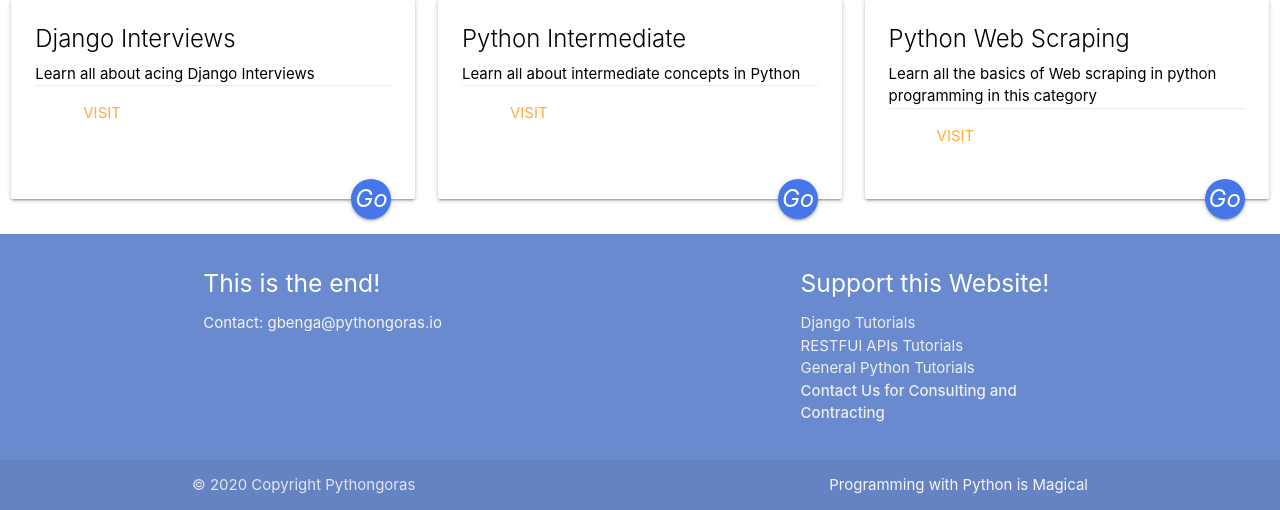
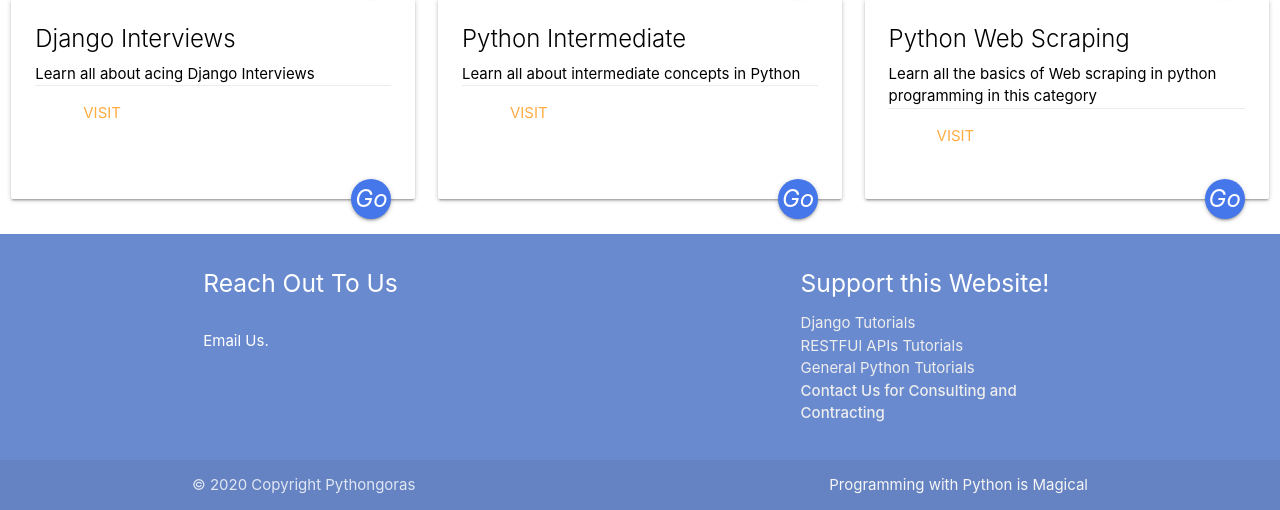
Before and after one commit to gbengaayelab/pythongoras, a Django app: page / in a window 1280 px wide. Shown: the part 483-993 px from the top of the page. Run offline with Django 3.2, Linux system fonts and the light colour scheme; data comes from the database, SQL or seed files in the repository; some libraries are stand-ins or nearby versions.

Commit message:
6th commit with emailto fixes for the footer area

```diff
--- a/main/templates/main/includes/footer.html
+++ b/main/templates/main/includes/footer.html
@@ -2,8 +2,8 @@
           <div class="container">
             <div class="row">
               <div class="col l6 s12">
-                <h5 class="white-text">This is the end!</h5>
-                <p class="grey-text text-lighten-4">Contact: gbenga@pythongoras.io</p>
+                <h5 class="white-text">Reach Out To Us</h5><br>
+                <a href="mailto:hello@pythongoras.io" class="white-text">Email Us</a>.<br>
               </div>
               <div class="col l4 offset-l2 s12">
                 <h5 class="white-text">Support this Website!</h5>
```
